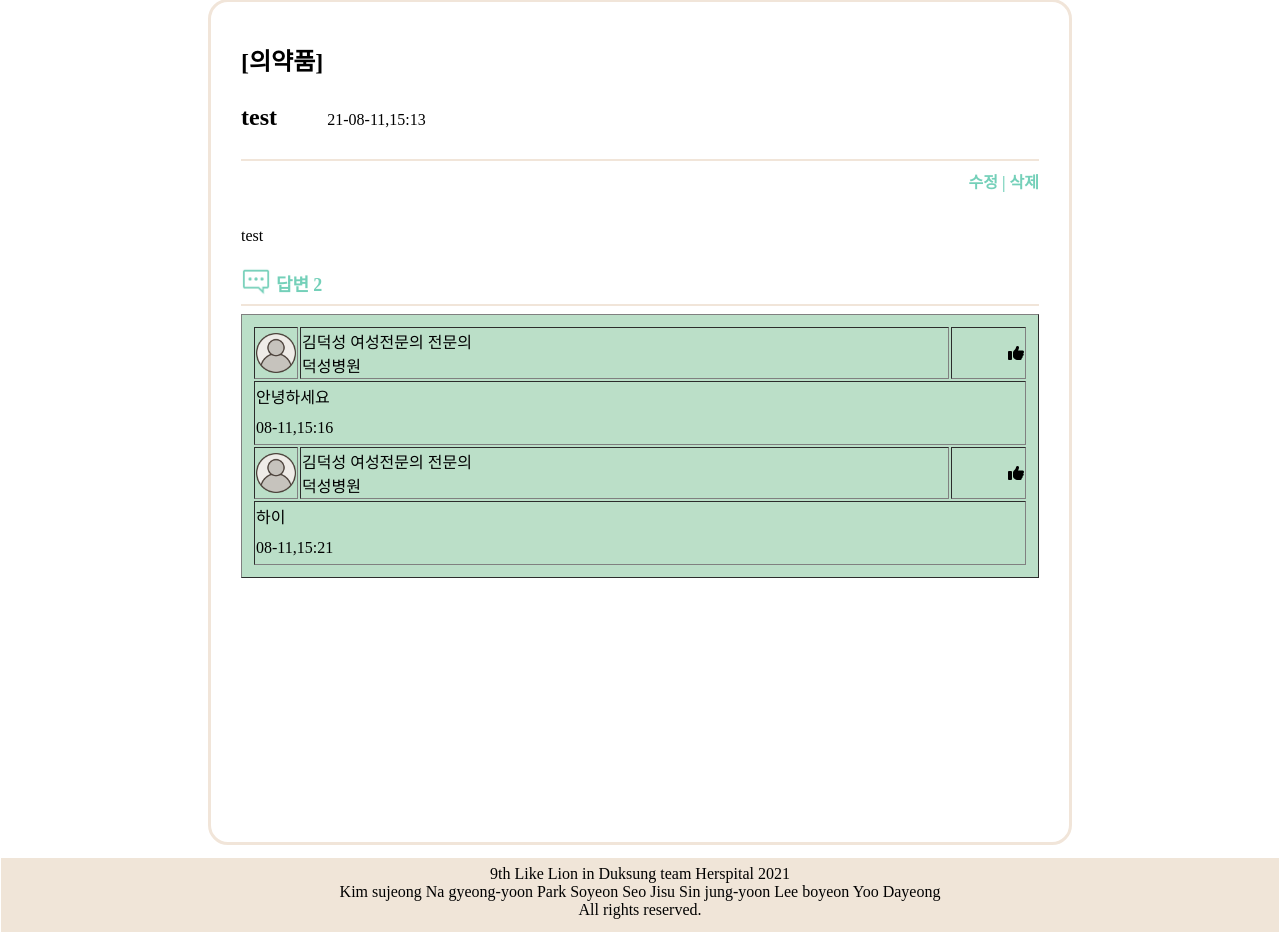
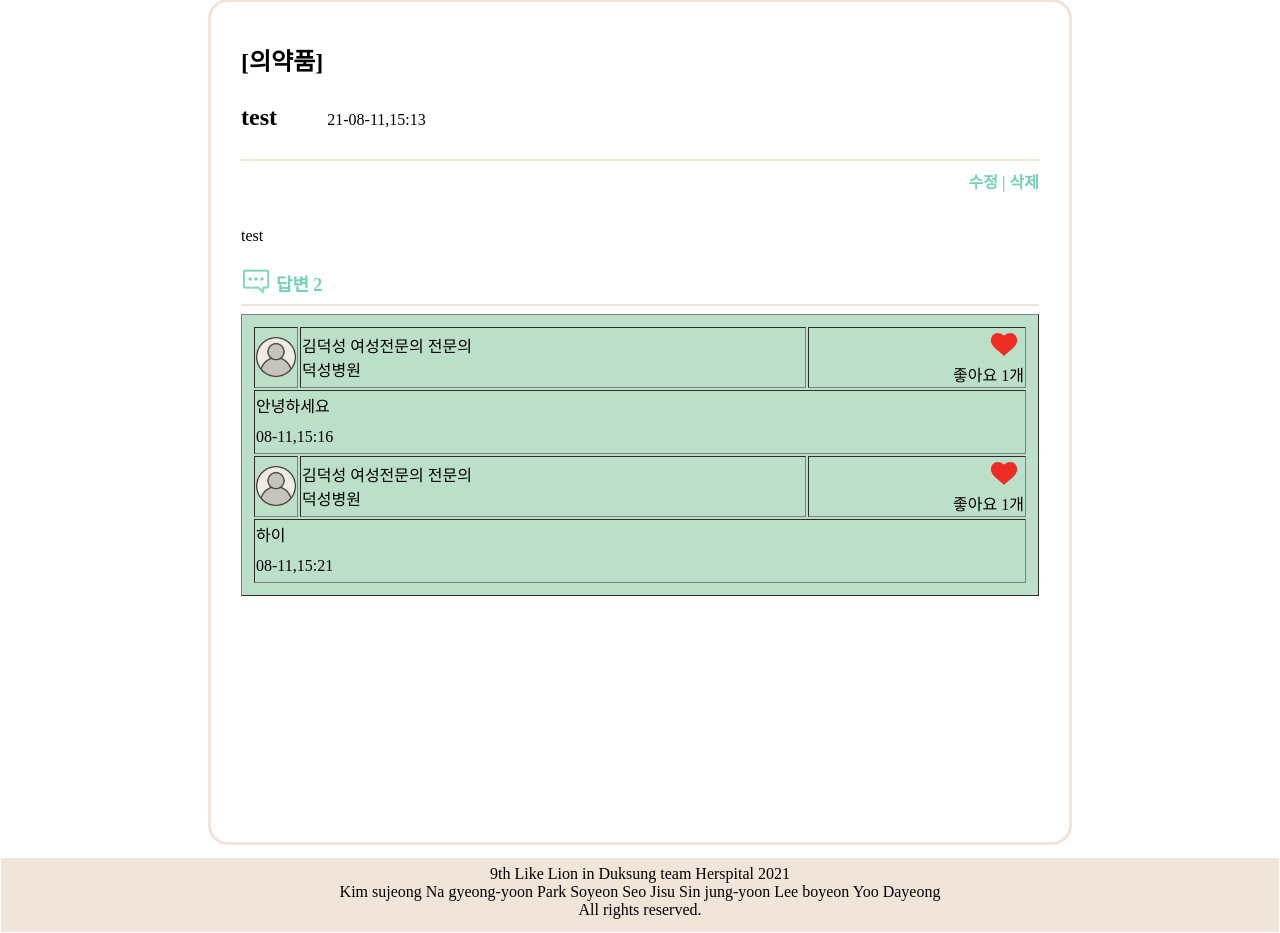
Before and after one commit to soyeonvv/ds-likelion-HERspital, a Django app: page /community/expert_detail/1 in a window 1280 px wide. Shown: the part 89-1022 px from the top of the page. Run offline with Django 3.2, Linux system fonts and the light colour scheme; data comes from the database, SQL or seed files in the repository; both versions use the stored data as it was after the commit; some libraries are stand-ins or nearby versions; some web fonts are replaced.

Commit message:
[MOD] 전문인 답변 좋아요 기능

```diff
--- a/templates/community/expert_detail.html
+++ b/templates/community/expert_detail.html
@@ -151,7 +151,28 @@
                     </td>
                     <td>{{expertRe.author.nickname}} 전문의 <br>{{ expertRe.author.workplace}}</td>
                     <td class="likeTD">
-                        <i class="fas fa-thumbs-up"><span class="numb">{{ expertRe.thumbsUp }}</span></i>
+                        <div>
+                            <img class="btn btn-info btn-sm like" name="{{ expertRe.id }}" value="Like" src="{% static 'img/heart.png' %}" style="width: 40px; height: 30px;">
+                                <p id="count-{{ expertRe.id }}" style="font:bold 1em; margin-top: 3px;">
+                                좋아요&nbsp;{{ expertRe.likes_user.all.count }}개</p>
+                        </div>
+
+                        <script src="https://code.jquery.com/jquery-3.4.1.min.js"></script>
+                        <script type="text/javascript">
+                            $(".like").click(function () { // .like 버튼을 클릭 감지
+                                var pk = $(this).attr('name')
+                                $.ajax({ // ajax로 서버와 통신
+                                    type: "POST", // 데이터를 전송하는 방법
+                                    url: "{% url 'community:video_like' %}", // 통신할 url을 지정
+                                    data: { 'pk': pk, 'csrfmiddlewaretoken': '{{ csrf_token }}' }, // 서버로 데이터 전송시 옵션, pk를 넘겨야 어떤 video인지 알 수 있음
+                                    dataType: "json",
+                                    success: function (response) { // 성공
+                                        // alert(response.message);
+                                        $("#count-" + pk).html("좋아요&nbsp;" + response.likes_count + "개"); // 좋아요 개수 변경
+                                    },
+                                });
+                            })
+                        </script>
                     </td>
                 </tr>
                 <tr>
```
Also changed, not shown: db.sqlite3, 1 other file.
